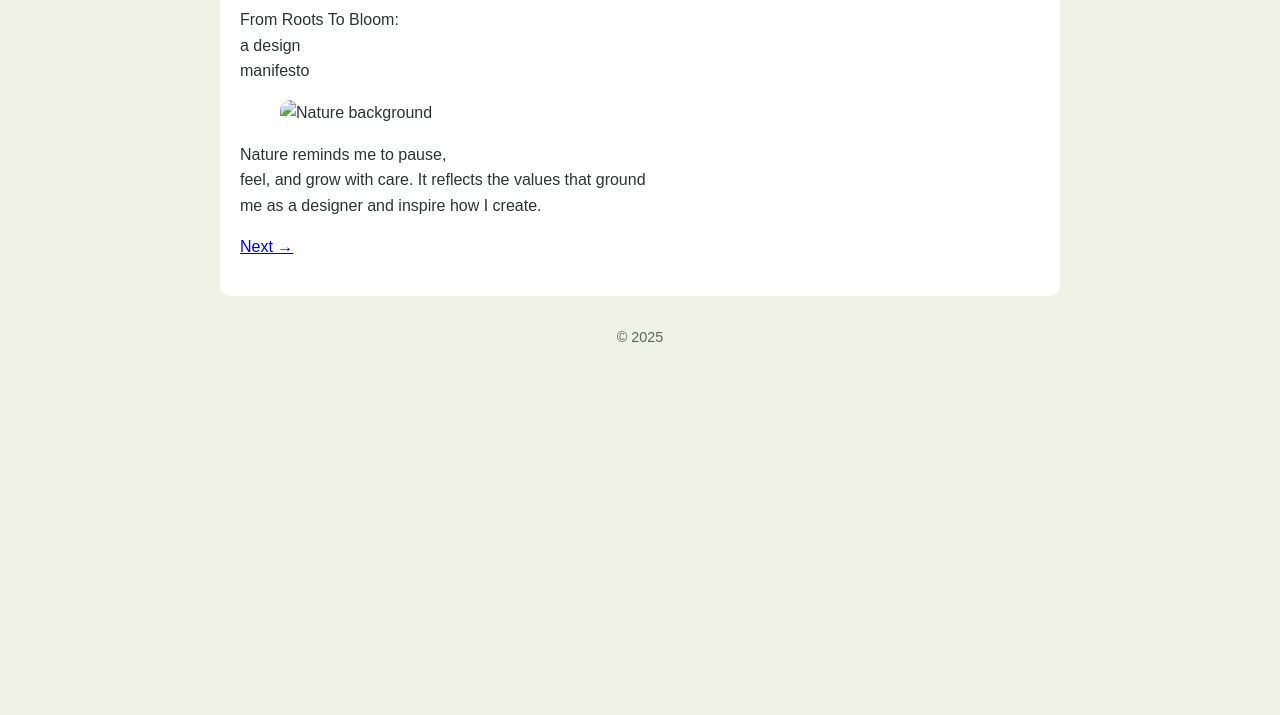
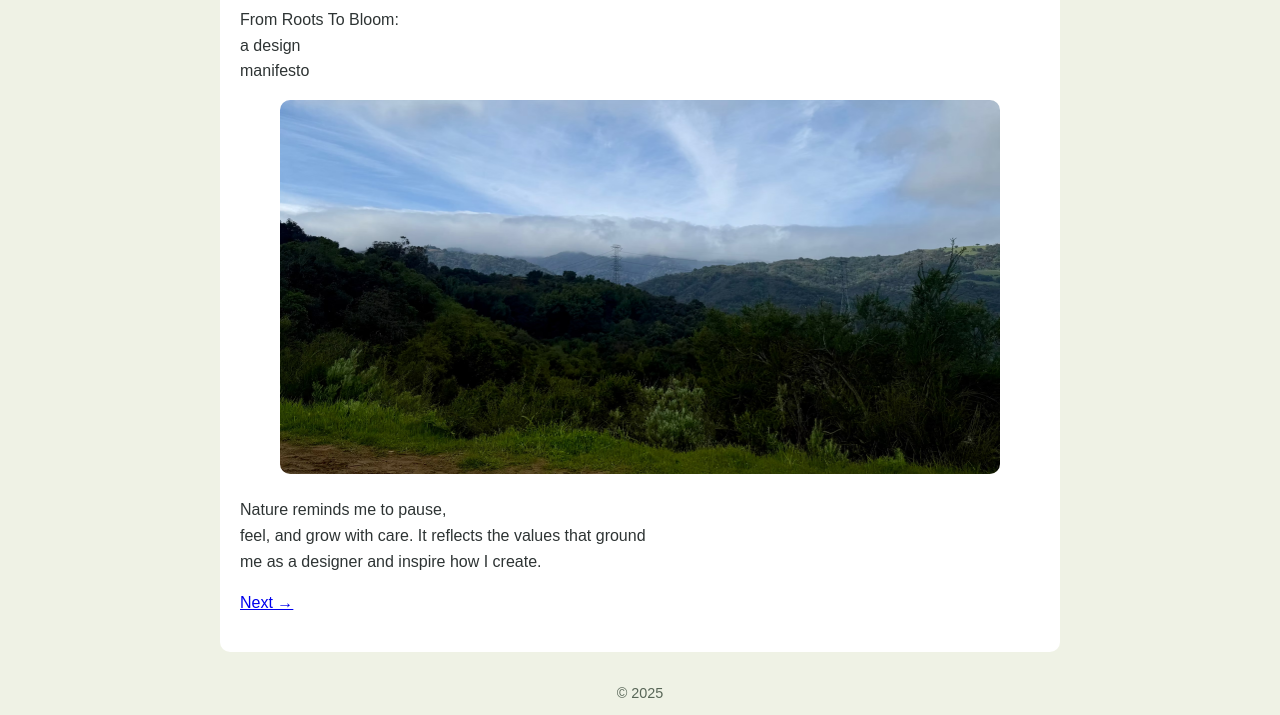
Before and after one commit to hs5617/ART74, a plain HTML site: page index.html in a window 1280 px wide. Shown: the part 198-913 px from the top of the page. Before the commit the page ends 800 px from the top, so only its background shows below. Drawn offline with Linux system fonts and the light colour scheme.

Commit message:
Update index.html

```diff
--- a/index.html
+++ b/index.html
@@ -14,7 +14,7 @@
 <main>
   <h1>Rooted in Nature, Grown with Heart</h1>
   <p>From Roots To Bloom:<br>a design<br>manifesto</p>
-  <figure><img src="assets/hero.avif" alt="Nature background"></figure>
+  <figure><img src="IMG_4360_heic.png.avif" alt="Nature background"></figure>
   <p>Nature reminds me to pause,<br>
   feel, and grow with care. It reflects the values that ground<br>
   me as a designer and inspire how I create.</p>
```
